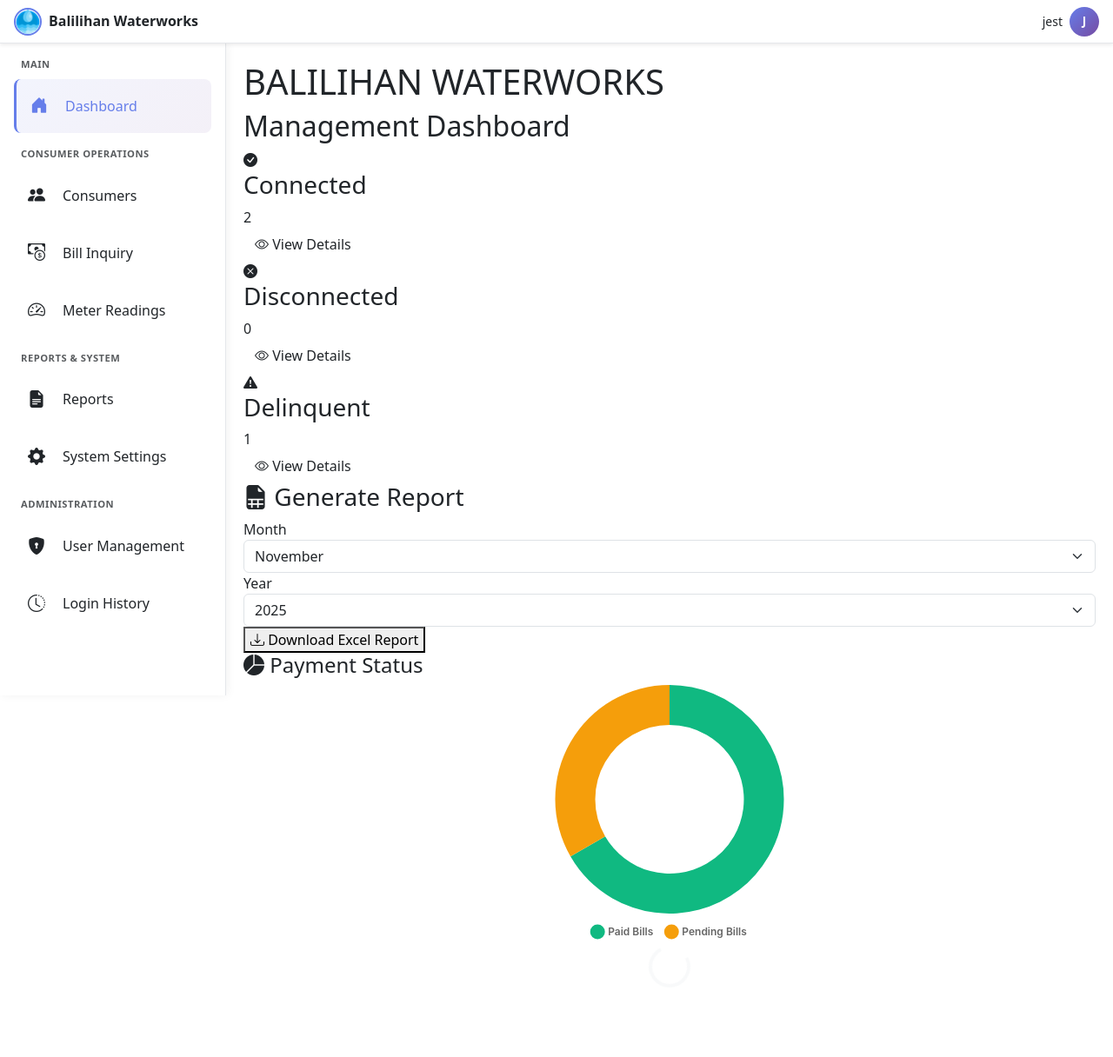
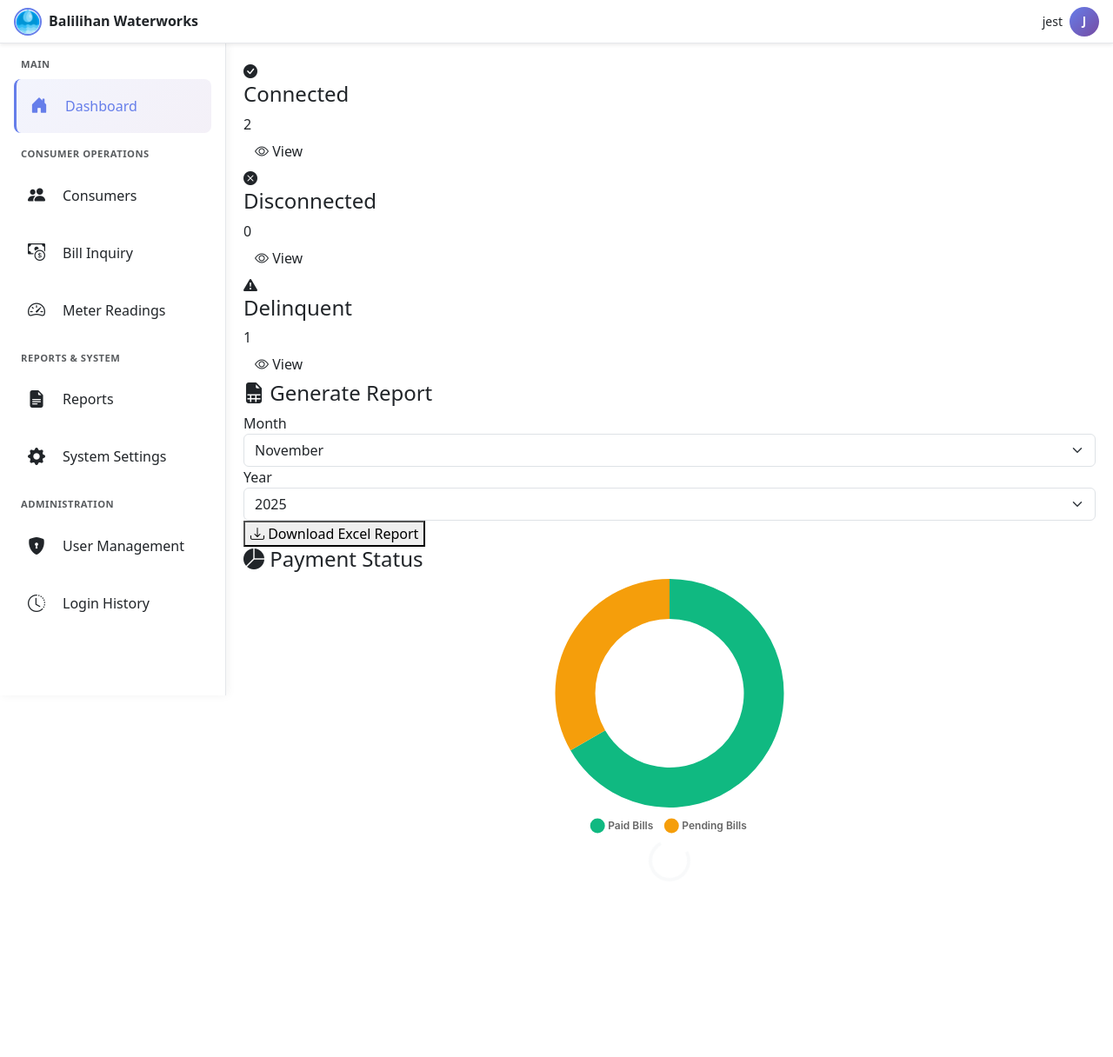
Before and after one commit to JeSender/waterworks, a Django app: page /home/ in a window 1280 px wide. Shown: the whole page at 87% size. After the commit the page ends 959 px from the top, so only its background shows below. Run offline with Django 5.2, Linux system fonts and the light colour scheme; a user stored in the database is signed in; data comes from the database, SQL or seed files in the repository; some libraries are stand-ins or nearby versions.

Commit message:
Redesign home dashboard with horizontal metric cards and meaningful colors
Major Changes:

1. Removed Dashboard Title
   - Removed "BALILIHAN WATERWORKS" heading
   - Removed "Management Dashboard" subtitle
   - Cleaner, more minimal design
   - More screen space for content

2. Horizontal Metric Cards Layout
   - Changed from vertical column to horizontal row
   - Three cards displayed side-by-side (left-center-right)
   - Connected | Disconnected | Delinquent
   - Equal width for balanced appearance
   - Grid layout: repeat(3, 1fr)

3. Meaningful Background Colors & Icons
   - Connected: Green gradient (#d1fae5 → #a7f3d0)
     * Icon: Check circle in green gradient
     * Large circular icon (64px)
     * Shadow effect for depth
   - Disconnected: Red gradient (#fee2e2 → #fecaca)
     * Icon: X circle in red gradient
     * Clear visual indicator of disconnection
   - Delinquent: Orange/Yellow gradient (#fef3c7 → #fde68a)
     * Icon: Warning triangle in orange gradient
     * Alerts to payment issues

4. Minimal Font Sizes
   - h3 → h4 for all headings
   - Report card: 1.125rem → 1rem
   - Chart card: 1.125rem → 1rem
   - Metric labels: 0.9rem (uppercase, bold)
   - Cleaner, more professional typography

5. Enhanced Card Design
   - Centered text alignment
   - Vertical flex layout within cards
   - Larger icons (64px circles with gradients)
   - Color-coded text for metric values:
     * Connected: Dark green (#065f46)
     * Disconnected: Dark red (#991b1b)
     * Delinquent: Dark orange (#92400e)
   - Hover effects with scale transform
   - Improved shadows and borders

6. Peso Sign Verification
   - Confirmed system already uses ₱ (peso sign)
   - No dollar signs ($) found in currency contexts
   - Philippine currency properly implemented

Technical Details:
- Removed 2-column grid layout
- Removed dashboard title section
- Changed .metrics-container to .metrics-row
- Updated CSS for horizontal layout
- Card padding: 2rem
- Border radius: 16px
- Icon shadows for 3D effect
- Button hover: scale(1.05)

🤖 Generated with Claude Code

Co-Authored-By: Claude <noreply@anthropic.com>

```diff
--- a/consumers/templates/consumers/home.html
+++ b/consumers/templates/consumers/home.html
@@ -30,185 +30,141 @@
         gap: 1.5rem;
     }
 
-    /* Dashboard Title */
-    .dashboard-title {
-        text-align: center;
-        margin: 0;
-        padding: 1rem 0;
+    /* Metrics Row - Horizontal Layout */
+    .metrics-row {
+        display: grid;
+        grid-template-columns: repeat(3, 1fr);
+        gap: 1.5rem;
+        margin-bottom: 2rem;
     }
 
-    .dashboard-title h1 {
-        font-size: 2rem;
-        font-weight: 800;
-        color: #2c3e50;
-        margin: 0;
-        line-height: 1.2;
-    }
-
-    .dashboard-title h2 {
-        font-size: 1rem;
-        font-weight: 400;
-        color: #7f8c8d;
-        margin: 0.25rem 0 0 0;
-        line-height: 1.2;
-    }
-
-    .dark-mode .dashboard-title h1 {
-        color: #ffffff;
-    }
-
-    .dark-mode .dashboard-title h2 {
-        color: #bdc3c7;
-    }
-
-    /* Main Grid Layout - Balanced 2-column */
-    .dashboard-grid {
+    /* Content Grid */
+    .content-grid {
         display: grid;
         grid-template-columns: 1fr 1fr;
-        gap: 1.25rem;
-        width: 100%;
-    }
-
-    /* Left Column - Metrics and Report */
-    .left-column {
-        display: flex;
-        flex-direction: column;
-        gap: 1.25rem;
-    }
-
-    /* Right Column - Charts */
-    .right-column {
-        display: flex;
-        flex-direction: column;
-        gap: 1.25rem;
-    }
-
-    /* Metric Cards Container */
-    .metrics-container {
-        display: flex;
-        flex-direction: column;
-        gap: 1rem;
+        gap: 1.5rem;
     }
 
     /* Metric Cards */
     .metric-card {
-        background: white;
-        border-radius: 12px;
-        padding: 1.5rem;
-        box-shadow: 0 2px 8px rgba(0,0,0,0.08);
+        border-radius: 16px;
+        padding: 2rem;
+        box-shadow: 0 4px 15px rgba(0,0,0,0.08);
         transition: all 0.3s ease;
-        border-left: 4px solid;
         display: flex;
+        flex-direction: column;
         align-items: center;
-        justify-content: space-between;
+        text-align: center;
+        gap: 1rem;
     }
 
     .metric-card:hover {
-        box-shadow: 0 4px 16px rgba(0,0,0,0.12);
-        transform: translateY(-2px);
+        transform: translateY(-4px);
+        box-shadow: 0 6px 25px rgba(0,0,0,0.15);
     }
 
-    .dark-mode .metric-card {
-        background: #2d2d2d;
-        box-shadow: 0 2px 8px rgba(0,0,0,0.3);
+    /* Connected - Green Background */
+    .metric-card.connected {
+        background: linear-gradient(135deg, #d1fae5, #a7f3d0);
+        border: 2px solid #10b981;
     }
 
-    .metric-card.connected { border-left-color: #10b981; }
-    .metric-card.disconnected { border-left-color: #ef4444; }
-    .metric-card.delinquent { border-left-color: #f59e0b; }
+    /* Disconnected - Red Background */
+    .metric-card.disconnected {
+        background: linear-gradient(135deg, #fee2e2, #fecaca);
+        border: 2px solid #ef4444;
+    }
 
-    .metric-content {
-        display: flex;
-        align-items: center;
-        gap: 1rem;
-        flex: 1;
+    /* Delinquent - Orange/Yellow Background */
+    .metric-card.delinquent {
+        background: linear-gradient(135deg, #fef3c7, #fde68a);
+        border: 2px solid #f59e0b;
     }
 
     .metric-icon {
-        width: 50px;
-        height: 50px;
-        border-radius: 10px;
+        width: 64px;
+        height: 64px;
+        border-radius: 50%;
         display: flex;
         align-items: center;
         justify-content: center;
-        font-size: 1.5rem;
+        font-size: 2rem;
         color: white;
-        flex-shrink: 0;
+        margin-bottom: 0.5rem;
     }
 
     .metric-card.connected .metric-icon {
         background: linear-gradient(135deg, #10b981, #059669);
+        box-shadow: 0 4px 12px rgba(16, 185, 129, 0.4);
     }
     .metric-card.disconnected .metric-icon {
         background: linear-gradient(135deg, #ef4444, #dc2626);
+        box-shadow: 0 4px 12px rgba(239, 68, 68, 0.4);
     }
     .metric-card.delinquent .metric-icon {
         background: linear-gradient(135deg, #f59e0b, #d97706);
+        box-shadow: 0 4px 12px rgba(245, 158, 11, 0.4);
     }
 
     .metric-info {
-        flex: 1;
+        width: 100%;
     }
 
-    .metric-info h3 {
-        font-size: 0.875rem;
-        color: #64748b;
-        margin: 0 0 0.25rem 0;
-        font-weight: 600;
+    .metric-info h4 {
+        font-size: 0.9rem;
+        color: #374151;
+        margin: 0 0 0.5rem 0;
+        font-weight: 700;
         text-transform: uppercase;
         letter-spacing: 0.5px;
     }
 
-    .dark-mode .metric-info h3 {
-        color: #94a3b8;
-    }
-
     .metric-value {
-        font-size: 2.25rem;
+        font-size: 2.5rem;
         font-weight: 800;
-        color: #1e293b;
         margin: 0;
         line-height: 1;
     }
 
-    .dark-mode .metric-value {
-        color: #ffffff;
-    }
+    .metric-card.connected .metric-value { color: #065f46; }
+    .metric-card.disconnected .metric-value { color: #991b1b; }
+    .metric-card.delinquent .metric-value { color: #92400e; }
 
     .metric-card .btn-view {
-        padding: 0.625rem 1.25rem;
+        margin-top: 0.5rem;
+        padding: 0.6rem 1.5rem;
         border-radius: 8px;
         font-weight: 600;
-        font-size: 0.875rem;
+        font-size: 0.85rem;
         border: none;
         transition: all 0.2s ease;
-        white-space: nowrap;
         text-decoration: none;
         display: inline-flex;
         align-items: center;
-        gap: 0.375rem;
+        gap: 0.5rem;
+        color: white;
     }
 
     .metric-card.connected .btn-view {
         background: #10b981;
-        color: white;
     }
     .metric-card.connected .btn-view:hover {
         background: #059669;
+        transform: scale(1.05);
     }
     .metric-card.disconnected .btn-view {
         background: #ef4444;
-        color: white;
     }
     .metric-card.disconnected .btn-view:hover {
         background: #dc2626;
+        transform: scale(1.05);
     }
     .metric-card.delinquent .btn-view {
         background: #f59e0b;
-        color: white;
     }
     .metric-card.delinquent .btn-view:hover {
         background: #d97706;
+        transform: scale(1.05);
     }
 
     /* Report Section */
@@ -224,18 +180,14 @@
         box-shadow: 0 2px 8px rgba(0,0,0,0.3);
     }
 
-    .report-card h3 {
-        font-size: 1.125rem;
-        font-weight: 700;
-        color: #1e293b;
-        margin: 0 0 1.25rem 0;
+    .report-card h3, .report-card h4 {
+        font-size: 1rem;
+        font-weight: 600;
+        color: #374151;
+        margin: 0 0 1rem 0;
         display: flex;
         align-items: center;
-        gap: 0.625rem;
-    }
-
-    .dark-mode .report-card h3 {
-        color: #ffffff;
+        gap: 0.5rem;
     }
 
     .report-card h3 i {
@@ -333,21 +285,17 @@
     }
 
     .chart-card h4 {
-        font-size: 1.125rem;
-        font-weight: 700;
-        color: #1e293b;
-        margin: 0 0 1.25rem 0;
+        font-size: 1rem;
+        font-weight: 600;
+        color: #374151;
+        margin: 0 0 1rem 0;
         display: flex;
         align-items: center;
-        gap: 0.625rem;
-    }
-
-    .dark-mode .chart-card h4 {
-        color: #ffffff;
+        gap: 0.5rem;
     }
 
     .chart-card h4 i {
-        font-size: 1.25rem;
+        font-size: 1.1rem;
         color: #3b82f6;
     }
 
@@ -517,73 +465,60 @@
 
 {% block main_content %}
 <div class="dashboard-wrapper">
-    <!-- Dashboard Title -->
-    <div class="dashboard-title">
-        <h1>BALILIHAN WATERWORKS</h1>
-        <h2>Management Dashboard</h2>
-    </div>
-
-    <!-- Main Dashboard Grid - Balanced 2-column layout -->
-    <div class="dashboard-grid">
-        <!-- LEFT COLUMN -->
-        <div class="left-column">
-            <!-- Metrics Container -->
-            <div class="metrics-container">
+    <!-- Metrics Row - Horizontal Layout -->
+    <div class="metrics-row">
         <!-- Connected Consumers Card -->
         <div class="metric-card connected">
-                    <div class="metric-content">
             <div class="metric-icon">
                 <i class="bi bi-check-circle-fill"></i>
             </div>
             <div class="metric-info">
-                            <h3>Connected</h3>
+                <h4>Connected</h4>
                 <div class="metric-value">{{ connected_count|default:"0" }}</div>
             </div>
-                    </div>
             <a href="{% url 'consumers:connected_consumers' %}" class="btn btn-view">
-                        <i class="bi bi-eye"></i> View Details
+                <i class="bi bi-eye"></i> View
             </a>
         </div>
 
         <!-- Disconnected Consumers Card -->
         <div class="metric-card disconnected">
-                    <div class="metric-content">
             <div class="metric-icon">
                 <i class="bi bi-x-circle-fill"></i>
             </div>
             <div class="metric-info">
-                            <h3>Disconnected</h3>
+                <h4>Disconnected</h4>
                 <div class="metric-value">{{ disconnected_count|default:"0" }}</div>
             </div>
-                    </div>
             <a href="{% url 'consumers:disconnected_consumers' %}" class="btn btn-view">
-                        <i class="bi bi-eye"></i> View Details
+                <i class="bi bi-eye"></i> View
             </a>
         </div>
 
         <!-- Delinquent Accounts Card -->
         <div class="metric-card delinquent">
-                    <div class="metric-content">
             <div class="metric-icon">
                 <i class="bi bi-exclamation-triangle-fill"></i>
             </div>
             <div class="metric-info">
-                            <h3>Delinquent</h3>
+                <h4>Delinquent</h4>
                 <div class="metric-value">{{ delinquent_count|default:"0" }}</div>
             </div>
-                    </div>
             <a href="{% url 'consumers:delinquent_consumers' %}" class="btn btn-view">
-                        <i class="bi bi-eye"></i> View Details
+                <i class="bi bi-eye"></i> View
             </a>
         </div>
     </div>
 
+    <!-- Content Grid -->
+    <div class="content-grid">
+
             <!-- Report Generation Card -->
             <div class="report-card">
-                <h3>
+                <h4>
                     <i class="bi bi-file-earmark-spreadsheet-fill"></i>
                     Generate Report
-                </h3>
+                </h4>
                 <div class="form-row">
                     <div class="form-group">
                         <label for="reportMonth">Month</label>
```
Lines whose indentation alone changed are shown as unchanged.
